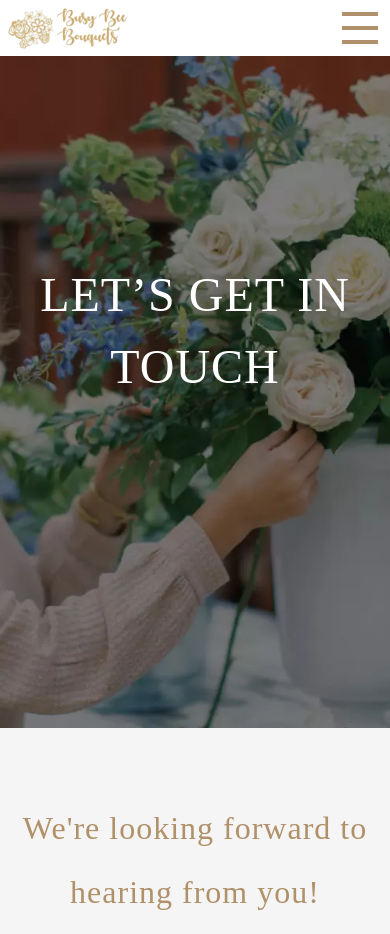
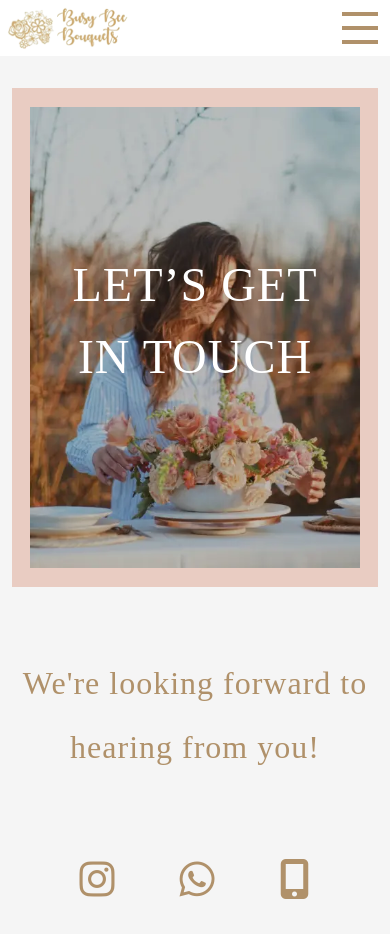
Before and after one commit to jag6/Busy-Bee-Bouquets, a plain HTML site: page contact.html in a window 390 px wide. Shown: the top 934 px of the page. Drawn offline with Linux system fonts and the light colour scheme.

Commit message:
new ui changes 1.2

```diff
--- a/contact.html
+++ b/contact.html
@@ -8,9 +8,10 @@
     <!-- Title -->
     <title>Contact - Busy Bee Bouqets</title>
     <!-- CSP -->
-    <meta http-equiv="Content-Security-Policy" content="default-src 'self'; font-src https://fonts.gstatic.com https://cdnjs.cloudflare.com; style-src 'self' https://fonts.googleapis.com https://cdnjs.cloudflare.com; script-src 'self'; base-uri 'none'; frame-src 'none'; form-action 'none'; child-src 'none';">
+    <meta http-equiv="Content-Security-Policy" content="default-src 'self'; font-src 'self' https://fonts.gstatic.com https://cdnjs.cloudflare.com; style-src 'self' https://fonts.googleapis.com https://cdnjs.cloudflare.com; script-src 'self'; base-uri 'none'; frame-src 'none'; media-src 'self' https://res.cloudinary.com; form-action 'none'; child-src 'none';">
     <!-- Preload -->
-    <link rel="preload" href="/images/banner/madi-single-bouquet-banner.webp" as="image">
+    <link rel="preload" href="/images/banner/madi-head-turned-pink-flowers-banner.webp" as="image">
+    <link rel="preload" href="/images/banner/madi-head-turned-pink-flowers-banner-dark.webp" as="image" imagesizes="(max-width: 1000px)">
     <link rel="preload" as="script" href="/components/header.js">
     <link rel="preload" as="script" href="/components/banner.js">
     <!-- CSS and Fonts -->
@@ -60,7 +61,16 @@
     <header-component class="header"></header-component>
     <main>
         <!-- Banner -->
-        <banner-component class="contact-banner" imageSrc="madi-single-bouquet" imageAlt="Busy Bee Bouqets owner Madi Blasingame posing with a bouquet" text1="LET’S GET IN TOUCH" text2=""></banner-component>
+        <section class="contact-banner">
+            <div class="contact-banner-img">
+                <img src="/images/banner/madi-head-turned-pink-flowers-banner.webp" alt="Busy Bee Bouqets owner Madi Blasingame posing with a bouquet">
+                <img src="/images/banner/madi-head-turned-pink-flowers-banner-dark.webp" alt="Busy Bee Bouqets owner Madi Blasingame posing with a bouquet">
+            </div>
+            <section class="banner-text">
+                <section><h1>LET’S GET IN TOUCH</h1></section>
+                <section><h2>-Your dream wedding is just <br>around the corner-</h2></section>
+            </section>
+        </section>
         <!-- Contact -->
         <contact-component title="We're looking forward to hearing from you!" text1="Feel free to contact us by whichever means you prefer. We’re more than happy to answer any and all questions that you may have." text2="We can’t wait to make your wedding dreams a reality!"></contact-component>
     </main>
--- a/css/style.css
+++ b/css/style.css
@@ -251,7 +251,8 @@ footer a { font-size: 14px; line-height: 32px; color: #B0916A; }
     display: flex; flex-direction: column;
     margin: 0 auto;
     max-width: 2000px;
-    position: relative; }
+    position: relative;
+}
 .banner img {
     background-repeat: no-repeat;
     background-position: center top;
@@ -282,7 +283,7 @@ footer a { font-size: 14px; line-height: 32px; color: #B0916A; }
 
 .home-banner { position: relative; }
 
-.home-banner h1, .home-banner h2, .portfolio-banner h1, .portfolio-banner h2, .contact-banner h1, .contact-banner h2 {
+.home-banner h1, .home-banner h2, .portfolio-banner h1, .portfolio-banner h2 {
     color: #fff;
 }
 .home-banner h1 {
@@ -290,17 +291,6 @@ footer a { font-size: 14px; line-height: 32px; color: #B0916A; }
     font-family: 'Rastanty Cortez', sans-serif !important;
 }
 .home-banner h2 { font-family: 'WalbaumDisplay Regular', serif; }
-.down-arrow {
-    display: flex;
-    margin: 0 auto; margin-top: 2rem;
-    justify-content: center; align-items: center;
-    width: 144px; height: 144px;
-    border-radius: 50%;
-    font-size: 120px; line-height: 120px;
-    animation: pulse-with-opacity 8s infinite ease-in-out;
-    box-shadow: 0px 0px 1px 1px #0000000a;
-}
-.down-arrow a { color: #fff; }
 
 .about-banner h1, .portfolio-banner h1, .contact-banner h1 { font-weight: 400; }
 
@@ -309,19 +299,44 @@ footer a { font-size: 14px; line-height: 32px; color: #B0916A; }
 
 .portfolio-banner .banner-text { top: 20%;  right: 45%; }
 
-.contact-banner .banner-text { top: 30%; left: 30%; }
+.contact-banner {
+    display: flex; flex-flow: row wrap;
+    margin: 0 auto; padding: 2rem 2% 0 2%;
+    max-width: 1440px;
+    justify-content: space-between; align-items: center;
+}
+.contact-banner-img, .contact-banner .banner-text { width: 50%; display: flex; margin: 0 auto; justify-content: center ;}
+.contact-banner-img img {
+    max-width: 480px; height: 672px;
+    background-color: rgba(214, 144, 118, .4);
+    padding: 5%;
+}
+.contact-banner-img img:nth-child(2) { display: none; }
+.contact-banner .banner-text {
+    position: static;
+    padding: 0;
+}
+.contact-banner h1, .contact-banner h2 { color: #B0916A; }
 
 @media only screen and (min-width: 1800px) {
     .portfolio-banner .banner-text { top: 25%;  right: 30%; }
-    .contact-banner .banner-text { right: 5%; }
 }
 @media only screen and (max-width: 1100px) {
-    .portfolio-banner .banner-text, .contact-banner .banner-text {
-        left: 0;
-    }
+    .portfolio-banner .banner-text { left: 0; }
 }
 @media only screen and (max-width: 1000px) {
     .portfolio-banner .banner-text { top: 10%;  right: 40%; }
+    .contact-banner { flex-direction: column; position: relative; }
+    .contact-banner-img, .contact-banner .banner-text { width: 100%; }
+    .contact-banner-img img:nth-child(1) { display: none; }
+    .contact-banner-img img:nth-child(2) { display: block; }
+    .contact-banner-img img { max-width: 100%; width: 98% !important; height: auto; }
+    .contact-banner .banner-text {
+        position: absolute;
+        margin: 0;
+        top: 0; left: 0; right: 0; bottom: 0;
+    }
+    .contact-banner h1, .contact-banner h2 { color: #fff; }
 }
 @media only screen and (max-width: 900px) {
     .about-banner .banner img { object-position: 30% 100%; }
@@ -333,6 +348,9 @@ footer a { font-size: 14px; line-height: 32px; color: #B0916A; }
     .about-banner .banner-text { left: 0; }
     .about-banner h1, .about-banner h2 { color: #fff; }
     .portfolio-banner .banner-text { top: 25%;  right: 0; }
+    .contact-banner .banner-text { height: auto; }
+    .contact-banner .banner-text section { margin: 0 auto; max-width: 300px; }
+    .contact-banner h2 { display: none; }
 }
 
 
@@ -605,7 +623,7 @@ video::-webkit-media-controls {
 .contact-text div:nth-child(1) { margin-bottom: 2rem; }
 .contact-text div p { font-size: 32px; line-height: 64px; text-align: center;}
 
-@media only screen and (max-width: 800px) {
+@media only screen and (max-width: 850px) {
     .contact-links, .contact-text { width: 100%; }
     .contact-links ul { max-width: 100%; }
     .contact-text { margin-top: 2rem; }
--- a/scripts/data/portfolio.js
+++ b/scripts/data/portfolio.js
@@ -1,12 +1,9 @@
 export const portfolioData = [
-    'madi-head-turned-pink-flowers',
     'white-flowers-close-up',
     'pink-flowers-table',
     'white-flowers-lighting-candles',
     '1-2 1',
     '1-208 1',
-    '1-223 1',
-    '1-226 1',
     '1-326 1',
     '1-344 1',
     '1-37 1',
```
Also changed, not shown: 404.html (+1 -1 lines), about.html (+1 -1 lines), portfolio.html (+1 -1 lines), privacy-policy.html (+1 -1 lines), images/banner/madi-head-turned-pink-flowers-banner-dark.webp (added), images/banner/madi-head-turned-pink-flowers-banner.webp (added).
